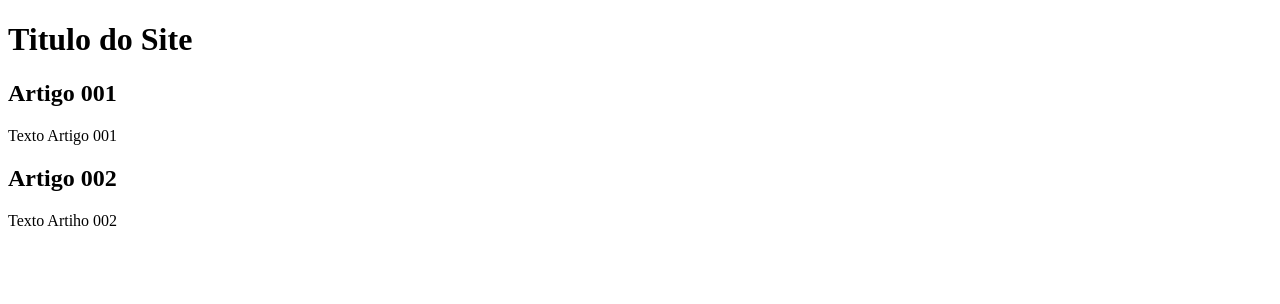
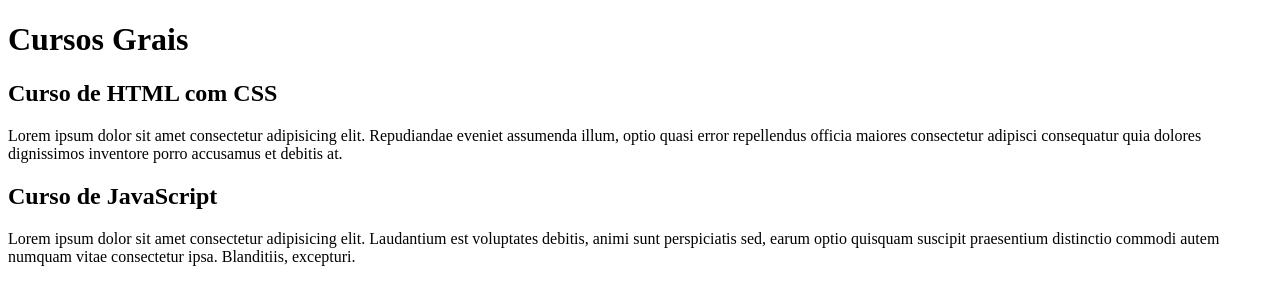
Before and after one commit to alexandree97/projeto-ste, a plain HTML site: page index.html in a window 1280 px wide. Drawn offline with Linux system fonts and the light colour scheme.

Commit message:
comecei a escrever o conteudo

```diff
--- a/index.html
+++ b/index.html
@@ -9,17 +9,17 @@
 
     <main>
         <header>
-            <h1>Titulo do Site</h1>
+            <h1>Cursos Grais</h1>
         </header>
 
         <article>
-            <h2>Artigo 001</h2>
-            <p>Texto Artigo 001</p>
+            <h2>Curso de HTML com CSS</h2>
+            <p>Lorem ipsum dolor sit amet consectetur adipisicing elit. Repudiandae eveniet assumenda illum, optio quasi error repellendus officia maiores consectetur adipisci consequatur quia dolores dignissimos inventore porro accusamus et debitis at.</p>
         </article>
 
         <article>
-            <h2>Artigo 002</h2>
-            <p>Texto Artiho 002</p>
+            <h2>Curso de JavaScript</h2>
+            <p>Lorem ipsum dolor sit amet consectetur adipisicing elit. Laudantium est voluptates debitis, animi sunt perspiciatis sed, earum optio quisquam suscipit praesentium distinctio commodi autem numquam vitae consectetur ipsa. Blanditiis, excepturi.</p>
         </article>
     </main>
 
```
